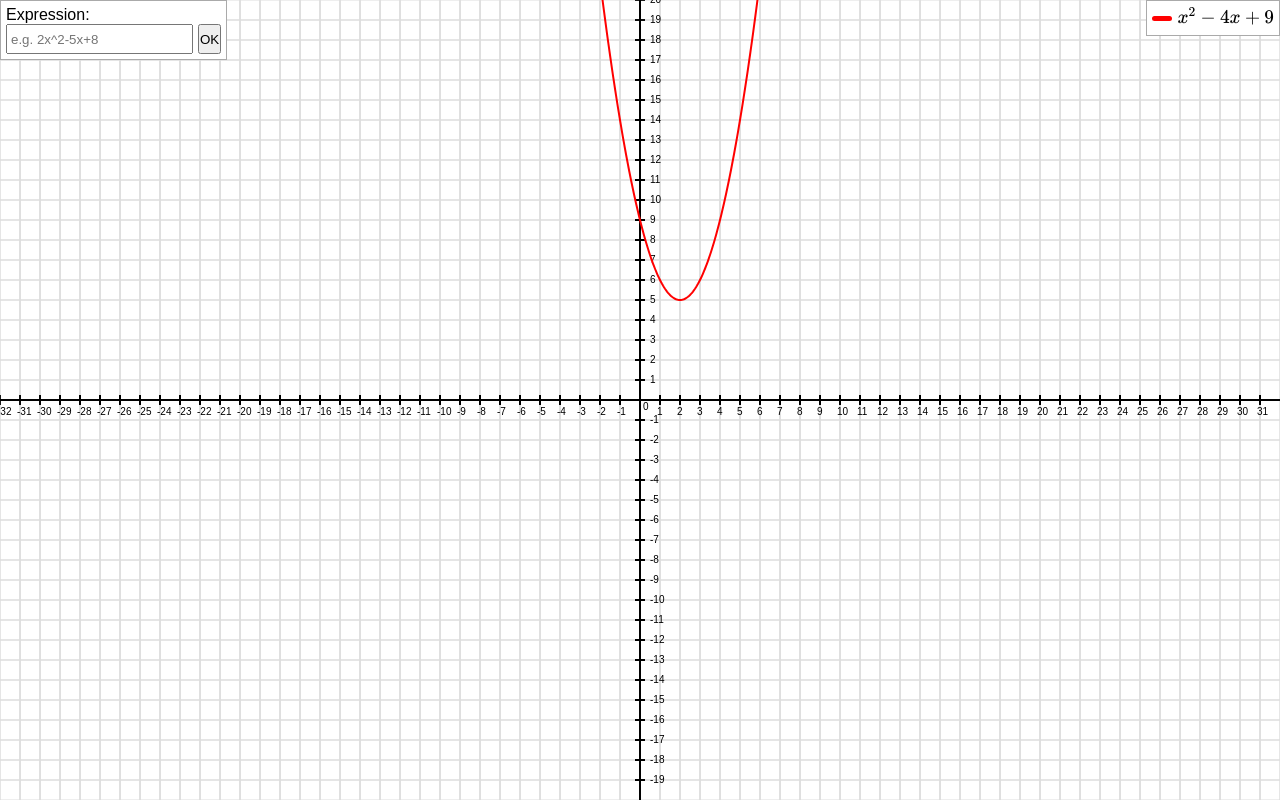
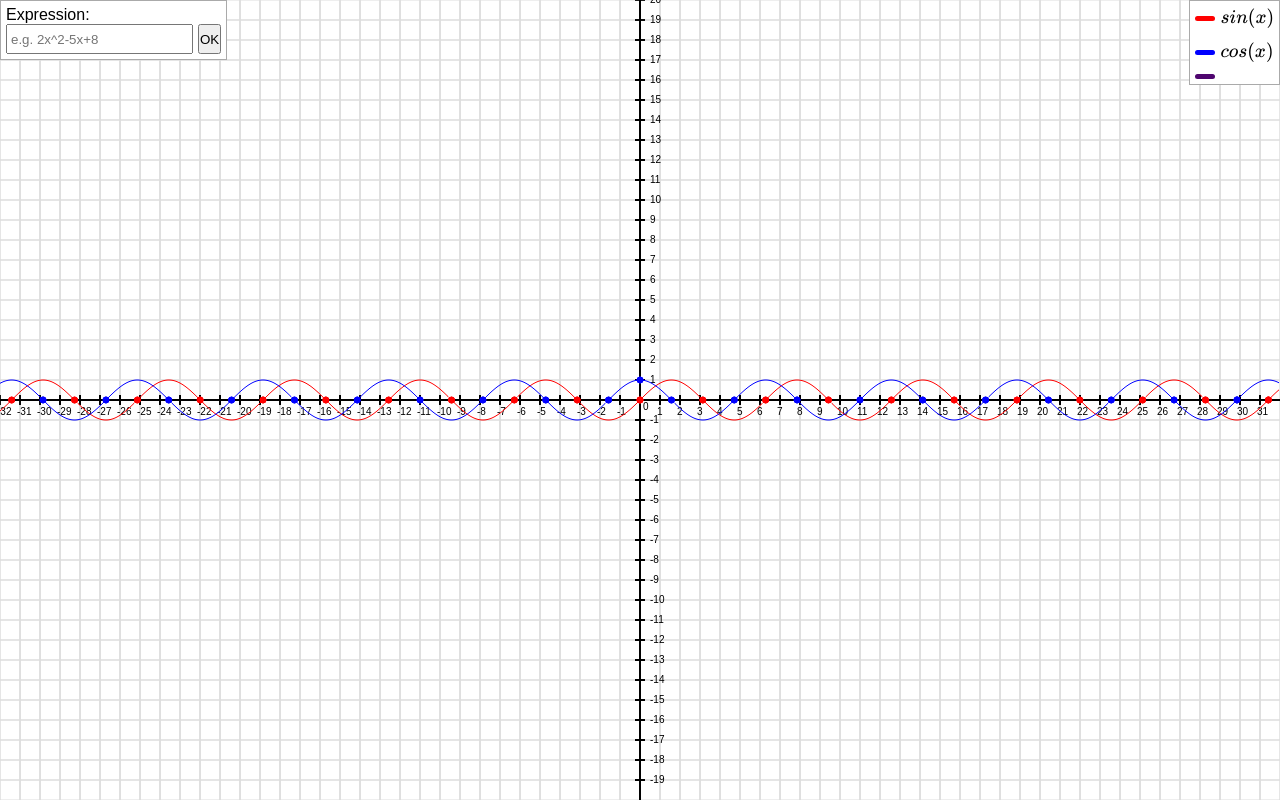
Before and after one commit to rtcoder/fx-visualise, a plain HTML site: page index.html in a window 1280 px wide. Both pictures are taken after a click on the button "OK". Drawn offline with Linux system fonts and the light colour scheme.

Commit message:
zero points

```diff
--- a/index.html
+++ b/index.html
@@ -1,7 +1,7 @@
 <!DOCTYPE html>
 <html lang="en">
 <head>
-    <title>Wykres funkcji 2x^2 - x + 2 z oznaczeniami, siatką i skalowaniem</title>
+    <title>f(x) visualise</title>
     <meta name="viewport" content="width=device-width, initial-scale=1.0">
     <script src="libs/mathjs/math.js"></script>
     <script src="libs/katex/katex.min.js"></script>
@@ -15,7 +15,7 @@
         Expression:
         <input type="text" class="expression-input" placeholder="e.g. 2x^2-5x+8">
     </label>
-    <button>OK</button>
+    <button class="add">OK</button>
 </div>
 <div class="legend"></div>
 
--- a/js/calculate.js
+++ b/js/calculate.js
@@ -1,4 +1,16 @@
 import {app} from './main.js';
+
+export function validateExpression(expression) {
+    try {
+        const parsedExpression = math.parse(expression);
+        const compiledExpression = parsedExpression.compile();
+        compiledExpression.evaluate({x: 0});
+        return true;
+    } catch (e) {
+        return false;
+    }
+}
+
 export function compileExpressions() {
     app.expressions = app.expressions.map(e => {
         const parsedExpression = math.parse(e.expr);
--- a/js/draw.js
+++ b/js/draw.js
@@ -1,5 +1,5 @@
+import {fn} from './calculate.js';
 import {app} from './main.js';
-import {fn} from './calculate.js';
 
 export function rysujWykres() {
     app.ctx.clearRect(0, 0, app.canvas.width, app.canvas.height);
@@ -94,31 +94,42 @@ function drawYAxis(y) {
 function drawFunction(expression) {
     app.ctx.beginPath();
     app.ctx.strokeStyle = expression.color;
-    app.ctx.lineWidth = 2;
+    app.ctx.lineWidth = 1;
 
-    for (let x = -(app.canvas.width / 2)-app.x0; x < app.canvas.width+app.x0 / 2; x += 1) {
+    for (let x = -(app.canvas.width / 2) - app.x0; x < app.canvas.width - app.x0; x += 1) {
         let y = -fn(expression, x / app.scaleX) * app.scaleY + app.y0;
         app.ctx.lineTo(x + app.x0, y);
     }
     app.ctx.stroke();
-    // for (let x = -(app.canvas.width / 2); x < app.canvas.width / 2; x += 1) {
-    //     let y = -fn(expression, x / app.scaleX) * app.scaleY + app.y0;
-    //     if (x === 0 || y === 0) {
-    //         drawDot(x + app.x0, y+app.y0);
-    //     }
-    // }
+    app.ctx.closePath();
+}
+
+function drawFunctionDots(expression) {
+    app.ctx.beginPath();
+    app.ctx.strokeStyle = expression.color;
+    app.ctx.lineWidth = 1;
+
+    for (let x = -(app.canvas.width / 2) - app.x0; x < app.canvas.width - app.x0; x += 0.1) {
+        let y = -fn(expression, x / app.scaleX) * app.scaleY + app.y0;
+        if (Math.abs(y - app.y0) <= 0.1||Math.abs(x)<=0.1) {
+            drawDot(x + app.x0, y, expression.color);
+        }
+    }
+    app.ctx.stroke();
+    app.ctx.closePath();
 }
 
 function drawAllFunctions() {
-    app.expressions.forEach(drawFunction);
+    app.expressions.filter(ex => ex.isVisible).forEach(drawFunction);
+    app.expressions.filter(ex => ex.isVisible).forEach(drawFunctionDots);
 }
 
-function drawDot(x, y) {
+function drawDot(x, y, color) {
     app.ctx.beginPath();
     app.ctx.moveTo(x, y);
-    app.ctx.arc(x, y, 4, 0, 2 * Math.PI);
-    app.ctx.fillStyle = 'red';
-    app.ctx.strokeStyle = 'blue';
+    app.ctx.arc(x, y, 3, 0, 2 * Math.PI);
+    app.ctx.strokeStyle = color;
+    app.ctx.fillStyle = color;
     app.ctx.fill();
     app.ctx.stroke();
     app.ctx.closePath();
--- a/js/events.js
+++ b/js/events.js
@@ -1,6 +1,6 @@
+import {compileExpressions, validateExpression} from './calculate.js';
+import {rysujWykres} from './draw.js';
 import {app} from './main.js';
-import {compileExpressions} from './calculate.js';
-import {rysujWykres} from './draw.js';
 import {generateLegend, randomHexColor} from './utils.js';
 
 function onMouseMove(event) {
@@ -45,21 +45,40 @@ export function resize() {
     app.canvas.height = window.innerHeight;
 }
 
+function addNewExpression(expression) {
+    app.expressions.push({
+        isVisible: true,
+        expr: expression,
+        color: randomHexColor(),
+        compiledExpression: null,
+    });
+    compileExpressions();
+    rysujWykres();
+    generateLegend();
+}
+
+function transformExpression(expression) {
+    return expression.replaceAll('π', 'PI');
+}
+
 export function initEvents() {
-    app.canvas.addEventListener('mousemove', onMouseMove);
+    window.addEventListener('mousemove', onMouseMove);
     app.canvas.addEventListener('mousedown', onMouseDown);
     app.canvas.addEventListener('mouseup', onMouseUp);
-    document.querySelector('.expression-input').addEventListener('change', e => {
-        app.expressions.push({
-            expr: e.target.value,
-            color: randomHexColor(),
-            compiledExpression: null,
-        });
-        e.target.value = '';
-        compileExpressions();
-        rysujWykres();
-        generateLegend();
-    });
+
+    const addNew = () => {
+        const expression = transformExpression(expressionInput.value);
+        if (!validateExpression(expression)) {
+            alert('Invalid expression: ' + expressionInput.value);
+            return;
+        }
+        addNewExpression(expression);
+        expressionInput.value = '';
+    };
+
+    const expressionInput = document.querySelector('.expression-input');
+    expressionInput.addEventListener('change', addNew);
+    document.querySelector('.add').addEventListener('click', addNew);
     window.addEventListener('resize', () => {
         resize();
         rysujWykres();
--- a/js/main.js
+++ b/js/main.js
@@ -14,8 +14,14 @@ export const app = {
     canvas: null,
     ctx: null,
     expressions: [{
+        isVisible: true,
         color: 'red',
-        expr: 'x^2-4x+9',
+        expr: 'sin(x)',
+        compiledExpression: null,
+    },{
+        isVisible: true,
+        color: 'blue',
+        expr: 'cos(x)',
         compiledExpression: null,
     }],
 };
--- a/styles.css
+++ b/styles.css
@@ -6,6 +6,7 @@
 
 body {
     overflow: hidden;
+    user-select: none;
     font-family: sans-serif;
 }
 
```
Also changed, not shown: libs/mathjs/math.js.
